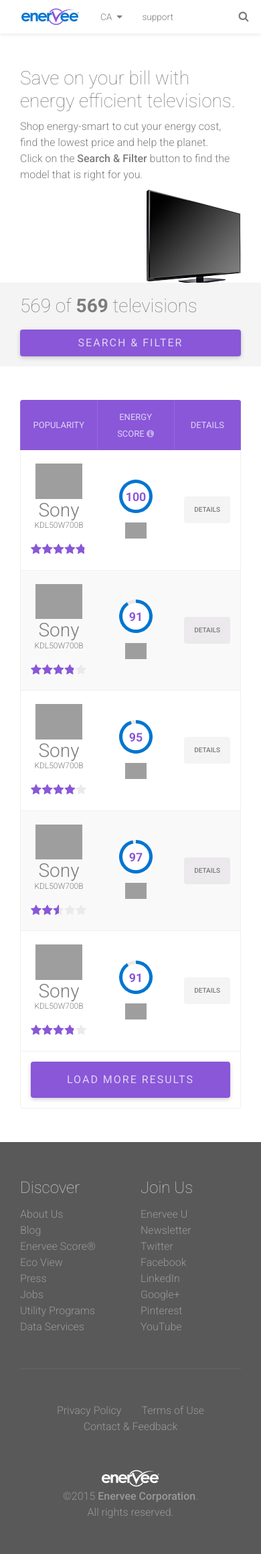
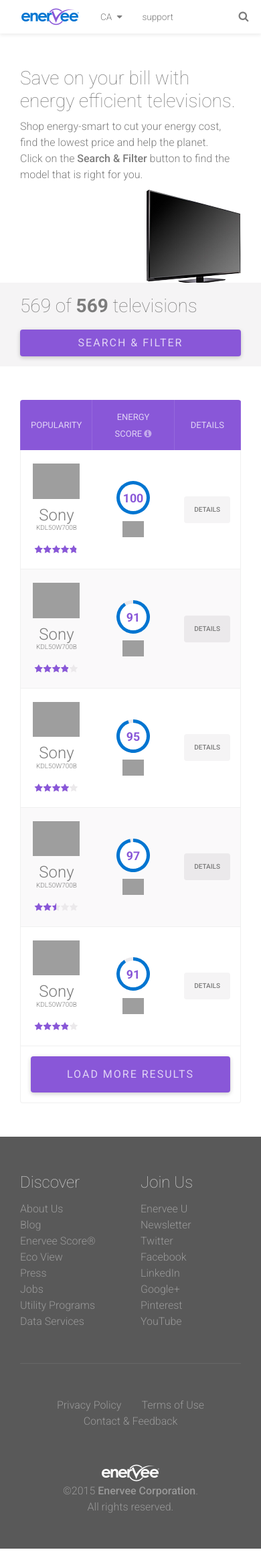
Before and after one commit to juditdidit/juditdidit.github.io, a PHP site: page /results.html in a window 390 px wide. Shown: the whole page at 67% size. Run offline with PHP 8.4, Linux system fonts and the light colour scheme; style sheets or scripts are compiled from the project's sources; some libraries are stand-ins or nearby versions; grey boxes are pictures that could not be loaded.

Commit message:
updated font sizes for small mobile devices

```diff
--- a/assets/style.less
+++ b/assets/style.less
@@ -877,6 +877,10 @@ hr {
 				text-align: center;
 			}
 
+			.right {
+				margin-top: 10px;
+			}
+
 			.rating {
 				margin-top: 20px;
 				margin-left: auto;
@@ -1452,6 +1456,7 @@ footer {
 			text-align: right;
 
 			img {
+				max-width: 100%;
 				display: inline-block;
 			}
 		}
@@ -1553,7 +1558,10 @@ footer {
 				}
 			}
 
-			tbody tr {
+			tbody {
+				font-size: 24px;
+
+				tr {
 					td,
 					td:first-child,
 					td:last-child {
@@ -1561,11 +1569,28 @@ footer {
 						padding-right: 15px;
 					}
 				}
+			}
+
+			small {
+				font-size: 10px;
+			}
 
 			.product {
 				.left {
 					img {
 						width: 70px;
+						max-width: 100%;
+					}
+				}
+
+				.rating {
+					font-size: 13px;
+					width: 66px;
+
+					.full {
+						span {
+							width: 66px;
+						}
 					}
 				}
 			}
```
Lines whose indentation alone changed are shown as unchanged.
